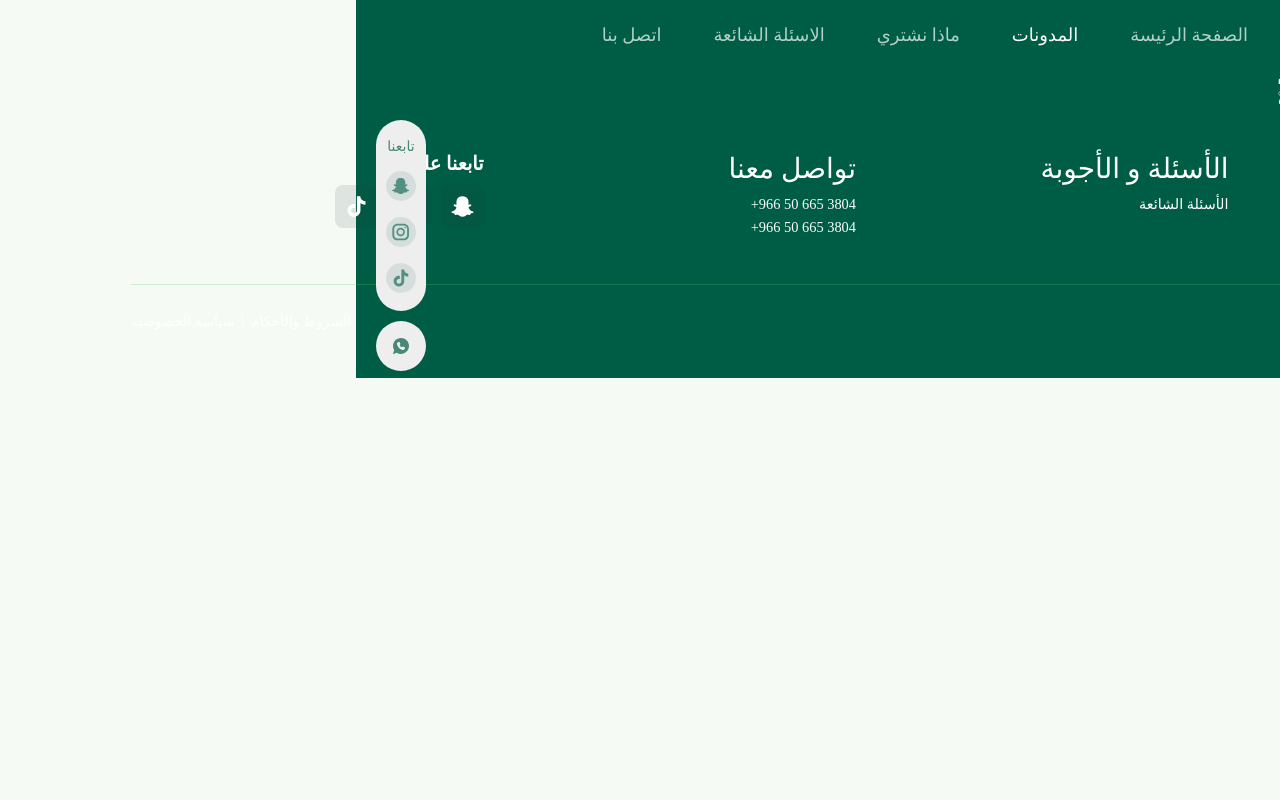
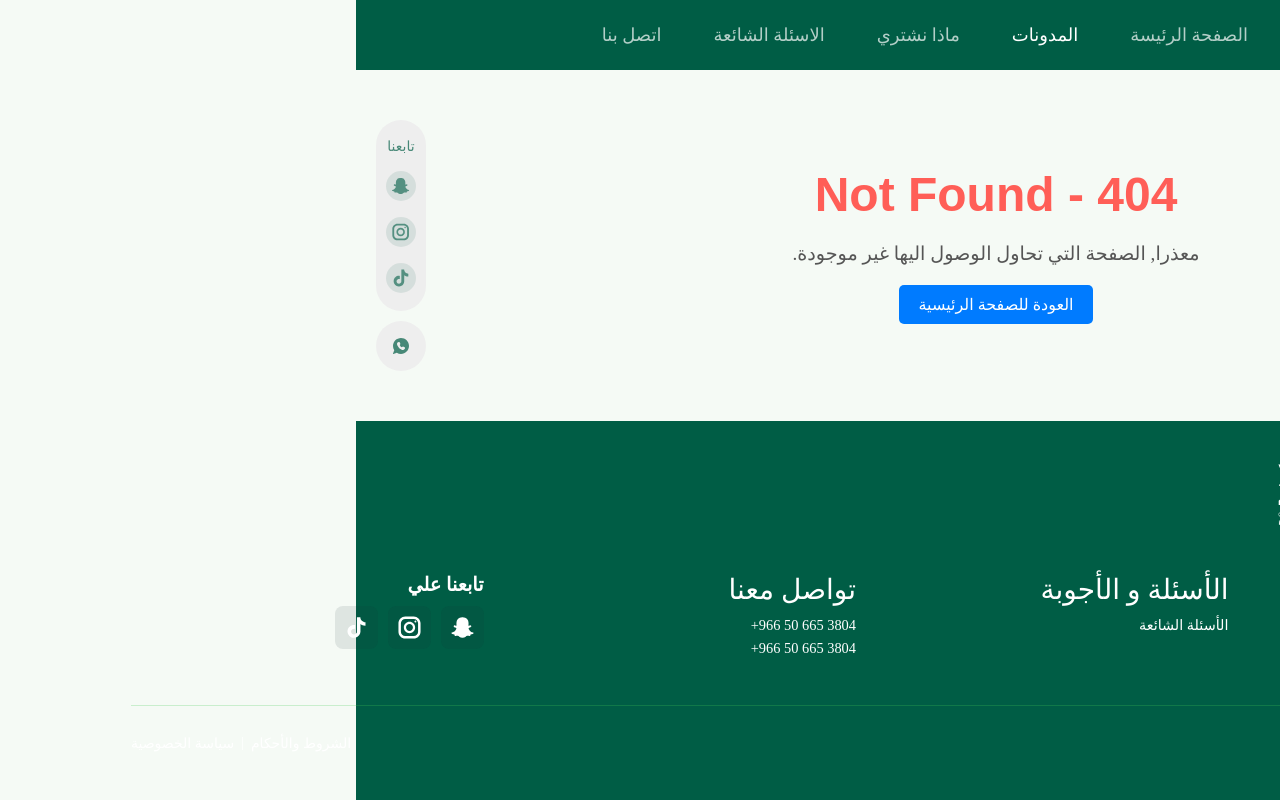
Before and after one commit to AshrafSayed2202/wareth, a React (Create React App) app: page /blogs in a window 1280 px wide. Shown: the top 800 px of the page. Built offline with nearby package versions, Linux system fonts and the light colour scheme.

Commit message:
Not Found Done

```diff
--- a/src/App.js
+++ b/src/App.js
@@ -1,5 +1,6 @@
 import React from 'react';
 import { BrowserRouter as Router, Routes, Route } from 'react-router-dom';
+import NotFound from './components/NotFound.jsx';
 import Nav from './components/Nav.jsx';
 import Home from './components/Home.jsx';
 import './assets/styles/main.css'
@@ -8,9 +9,12 @@ const App = () => {
   return (
     <Router>
       <Nav />
-      <Routes>
-        <Route path="/" element={<Home />} />
-      </Routes>
+      <main>
+        <Routes>
+          <Route path="/" element={<Home />} />
+          <Route path="*" element={<NotFound />} />
+        </Routes>
+      </main>
       <Footer />
     </Router>
   );
--- a/src/assets/styles/Landing.module.css
+++ b/src/assets/styles/Landing.module.css
@@ -10,7 +10,7 @@
     height: 100%;
     object-fit: contain;
     position: absolute;
-    top: 42px;
+    top: -28px;
     left: 0;
     z-index: 1;
 }
--- a/src/components/Footer.jsx
+++ b/src/components/Footer.jsx
@@ -1,4 +1,5 @@
 import React from "react";
+import { Link } from 'react-router-dom';
 import styles from "../assets/styles/Footer.module.css";
 import Logo from '../assets/images/Logo.png'
 import VisionLogo from '../assets/images/VisionLogo.svg'
@@ -12,7 +13,6 @@ const Footer = () => {
                     <img src={VisionLogo} alt="Vision Logo" />
                 </div>
                 <div className={styles.container}>
-
                     <div className={styles.linksSection}>
                         <h3>نظرة عامة</h3>
                         <ul className={styles.links}>
@@ -34,7 +34,6 @@ const Footer = () => {
                             <li dir="ltr"><a href="#about">+966 50 665 3804</a></li>
                         </ul>
                     </div>
-
                     <div className={styles.socialSection}>
                         <h3>تابعنا علي</h3>
                         <div className={styles.socialIcons}>
@@ -67,12 +66,20 @@ const Footer = () => {
                 <div className={styles.footerBottom}>
                     <div>
                         <p> &copy; <a href="https://fawziuiux.com/" target="_blank" rel="noreferrer">Fawziuiux</a> , جميع الحقوق محفوظة  , {new Date().getFullYear()} </p>
-                        <p style={{ fontFamily: 'sans-serif' }}>Developed by <a href="https://www.linkedin.com/in/ashraf-sayed22/" target="_blank" rel="noreferrer">Ashraf Sayed</a></p>
+                        <p>تم التطوير بواسطة : <a href="https://www.linkedin.com/in/ashraf-sayed22/" target="_blank" rel="noreferrer">Ashraf Sayed</a></p>
                     </div>
                     <div style={{ display: 'flex', gap: '7px' }}>
-                        <a href="/terms"> الشروط والأحكام</a>
+                        <Link
+                            to="/terms"
+                        >
+                            الشروط والأحكام
+                        </Link>
                         |
-                        <a href="/privaciy">سياسة الخصوصية</a>
+                        <Link
+                            to="/privaciy"
+                        >
+                            سياسة الخصوصية
+                        </Link>
                     </div>
                 </div>
             </div>
--- /dev/null
+++ b/src/components/NotFound.jsx
@@ -0,0 +1,57 @@
+// components/NotFound.jsx
+import React from 'react';
+import { Link } from 'react-router-dom';
+
+const NotFound = () => {
+    const styles = {
+        container: {
+            display: 'flex',
+            flexDirection: 'column',
+            alignItems: 'center',
+            justifyContent: 'center',
+            textAlign: 'center',
+            color: '#333',
+            margin: 'auto'
+        },
+        heading: {
+            fontFamily: 'sans-serif',
+            fontSize: '3rem',
+            margin: '0',
+            color: '#ff5e57',
+        },
+        message: {
+            fontSize: '1.2rem',
+            margin: '20px 0',
+            color: '#555',
+        },
+        link: {
+            padding: '10px 20px',
+            fontSize: '1rem',
+            color: '#fff',
+            backgroundColor: '#007bff',
+            textDecoration: 'none',
+            borderRadius: '5px',
+            transition: 'background-color 0.3s',
+        },
+        linkHover: {
+            backgroundColor: '#0056b3',
+        },
+    };
+
+    return (
+        <div style={styles.container}>
+            <h1 style={styles.heading}>404 - Not Found</h1>
+            <p style={styles.message}>معذرا, الصفحة التي تحاول الوصول اليها غير موجودة.</p>
+            <Link
+                to="/"
+                style={styles.link}
+                onMouseOver={(e) => (e.target.style.backgroundColor = styles.linkHover.backgroundColor)}
+                onMouseOut={(e) => (e.target.style.backgroundColor = styles.link.backgroundColor)}
+            >
+                العودة للصفحة الرئيسية
+            </Link>
+        </div>
+    );
+};
+
+export default NotFound;
--- a/src/index.css
+++ b/src/index.css
@@ -7,6 +7,19 @@ body {
   background-color: #F5FAF5;
 }
 
+#root {
+  display: flex;
+  flex-direction: column;
+  min-height: 100vh;
+}
+
+main {
+  display: flex;
+  flex-direction: column;
+  flex: 1;
+  padding-top: 70px;
+}
+
 code {
   font-family: source-code-pro, Menlo, Monaco, Consolas, 'Courier New',
     monospace;
```
Also changed, not shown: src/firebaseConfig.js (added, +14 -0 lines).
